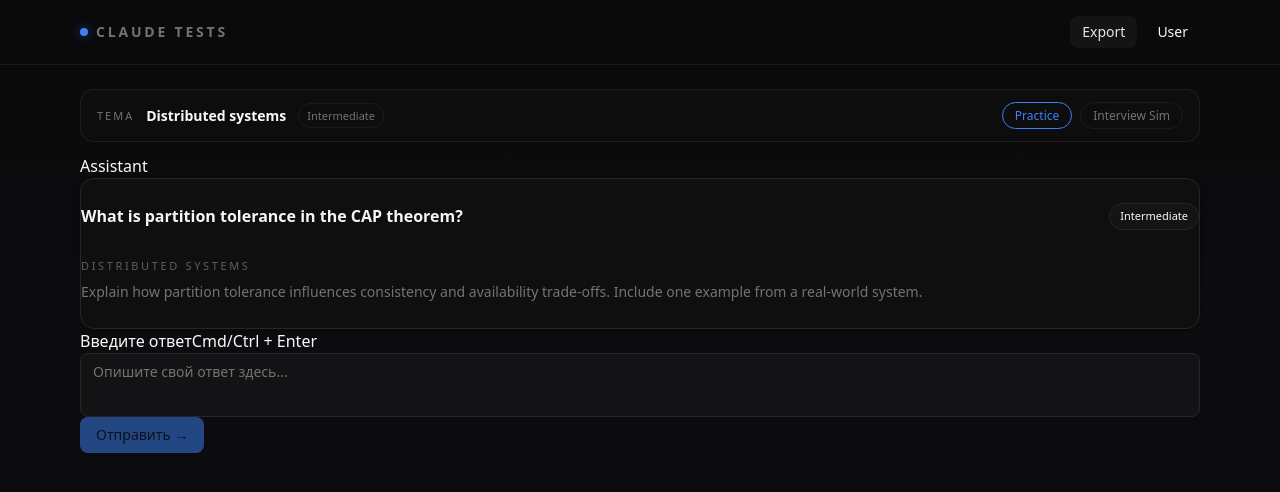
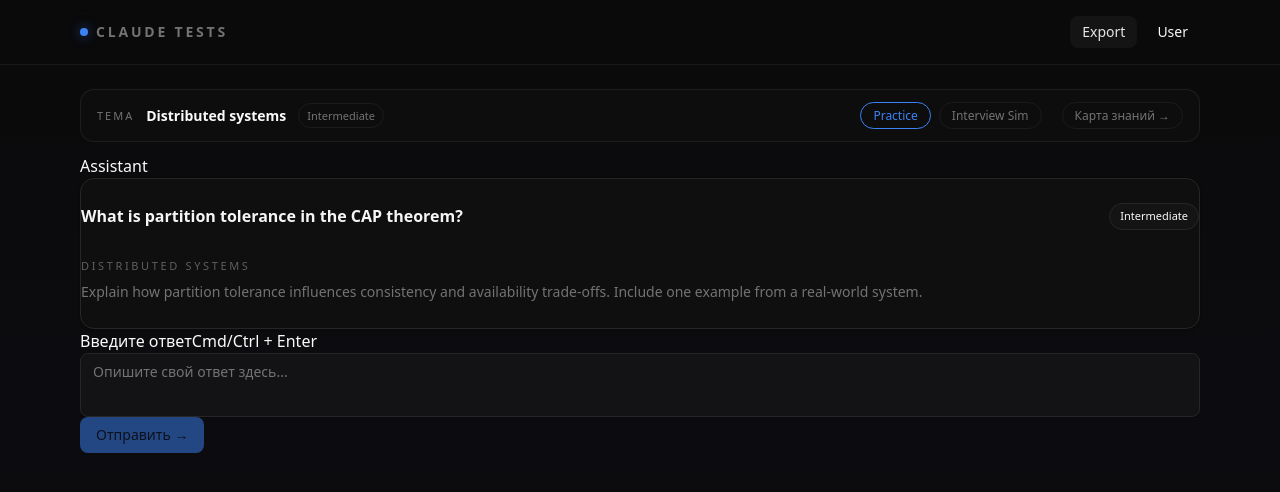
Before and after one commit to ArturInspector/claudetests, a Next.js app in the folder frontend/: page /chat in a window 1280 px wide. Shown: the top 492 px of the page. Built offline with nearby package versions, Linux system fonts and the light colour scheme.

Commit message:
chore(chat): link to knowledge graph and mode bar

```diff
--- a/frontend/app/chat/page.tsx
+++ b/frontend/app/chat/page.tsx
@@ -1,5 +1,6 @@
 "use client"
 
+import Link from "next/link"
 import { useEffect, useMemo, useState } from "react"
 
 import { ChatInput } from "@/components/chat/chat-input"
@@ -283,6 +284,12 @@ export default function ChatPage() {
                 </button>
               </div>
             ) : null}
+            <Link
+              href="/knowledge"
+              className="ml-3 px-3 py-1 text-[12px] rounded-full border border-border/60 text-muted-foreground hover:text-foreground"
+            >
+              Карта знаний →
+            </Link>
           </div>
         </div>
         <MessageList messages={messages} onRegenerateAction={handleRegenerate} className="flex-1 chat-main__list" />
```
